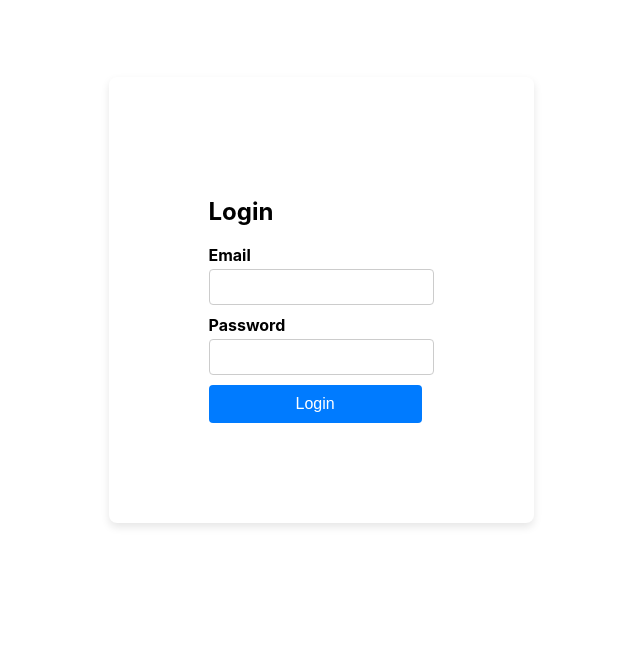
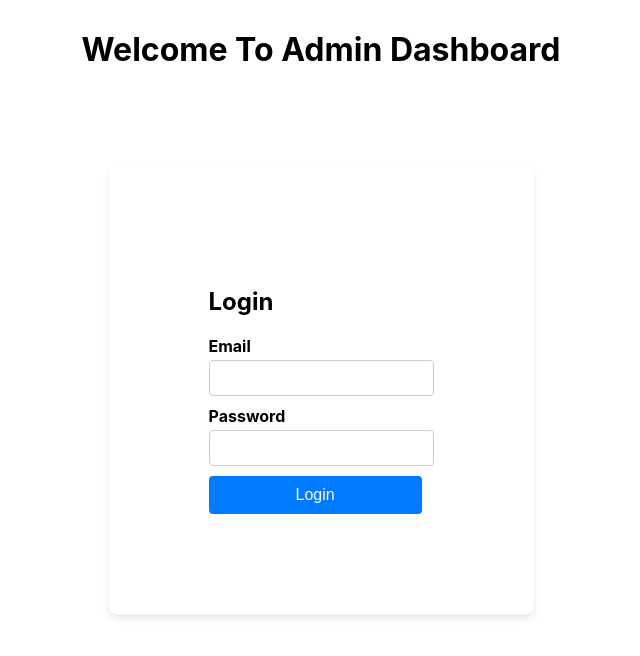
Before and after one commit to Vedant0370/6-3-24carwash-admin, a React (Create React App) app: page / in a window 1280 px wide. Shown: the top 656 px of the page, without its empty margins (319-959 px from the left). Built offline with nearby package versions, Linux system fonts and the light colour scheme.

Commit message:
add heading

```diff
--- a/src/components/Login.css
+++ b/src/components/Login.css
@@ -45,7 +45,7 @@
     background-color: #0056b3;
   }
 
-  .heading{
+  .heading-admin{
 
     text-align: center;
     margin-top: 30px;
--- a/src/components/Login.js
+++ b/src/components/Login.js
@@ -36,6 +36,8 @@ const Login = () => {
   }
 
   return (
+    <>
+    <h1 className='heading-admin'>Welcome To Admin Dashboard</h1>
     <div className="login-container">
       <form className="login-form" onSubmit={handleLogin}>
         <h2>Login</h2>
@@ -62,6 +64,7 @@ const Login = () => {
         <button type="submit">Login</button>
       </form>
     </div>
+    </>
   );
 }
 
```
